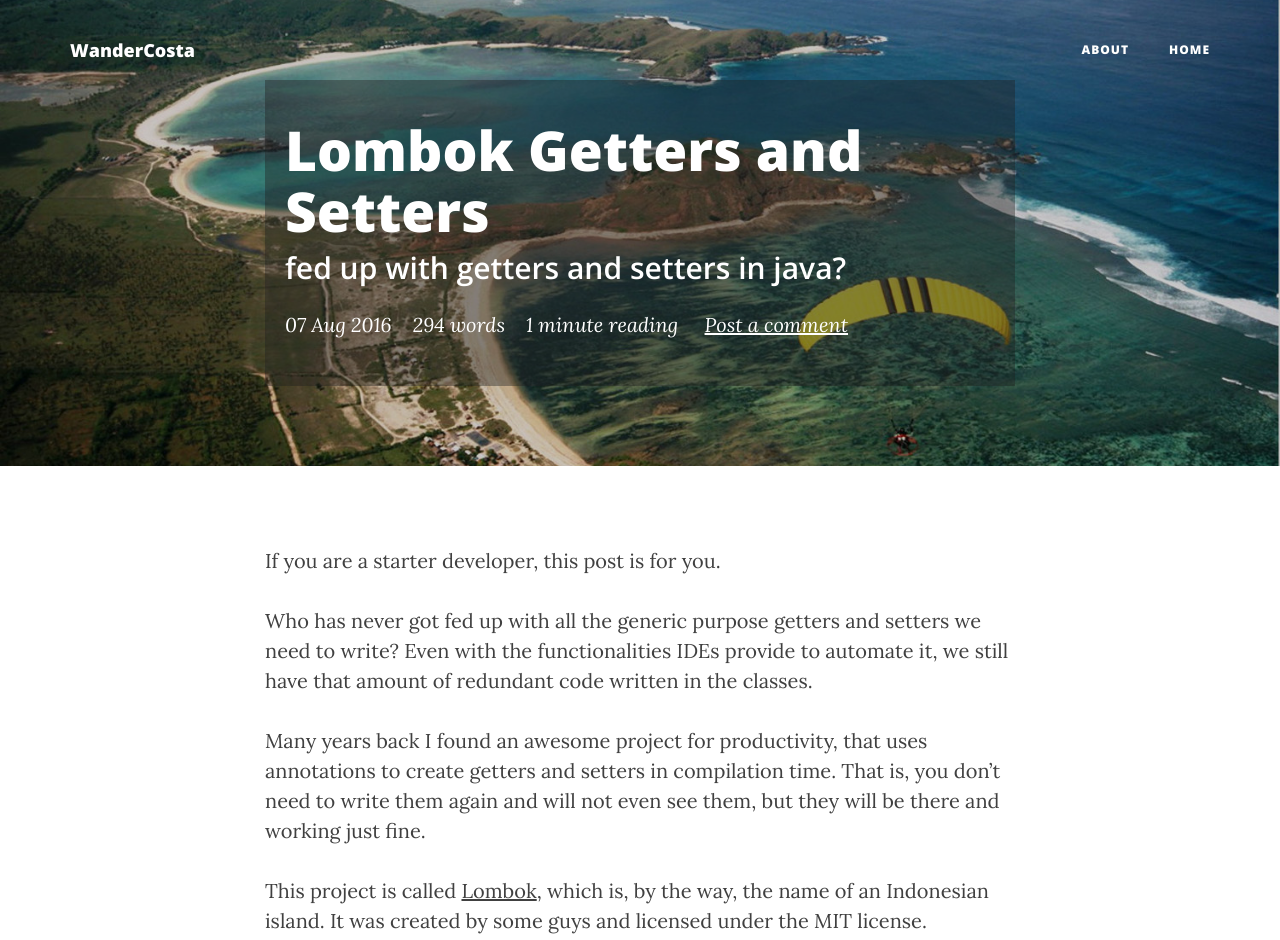
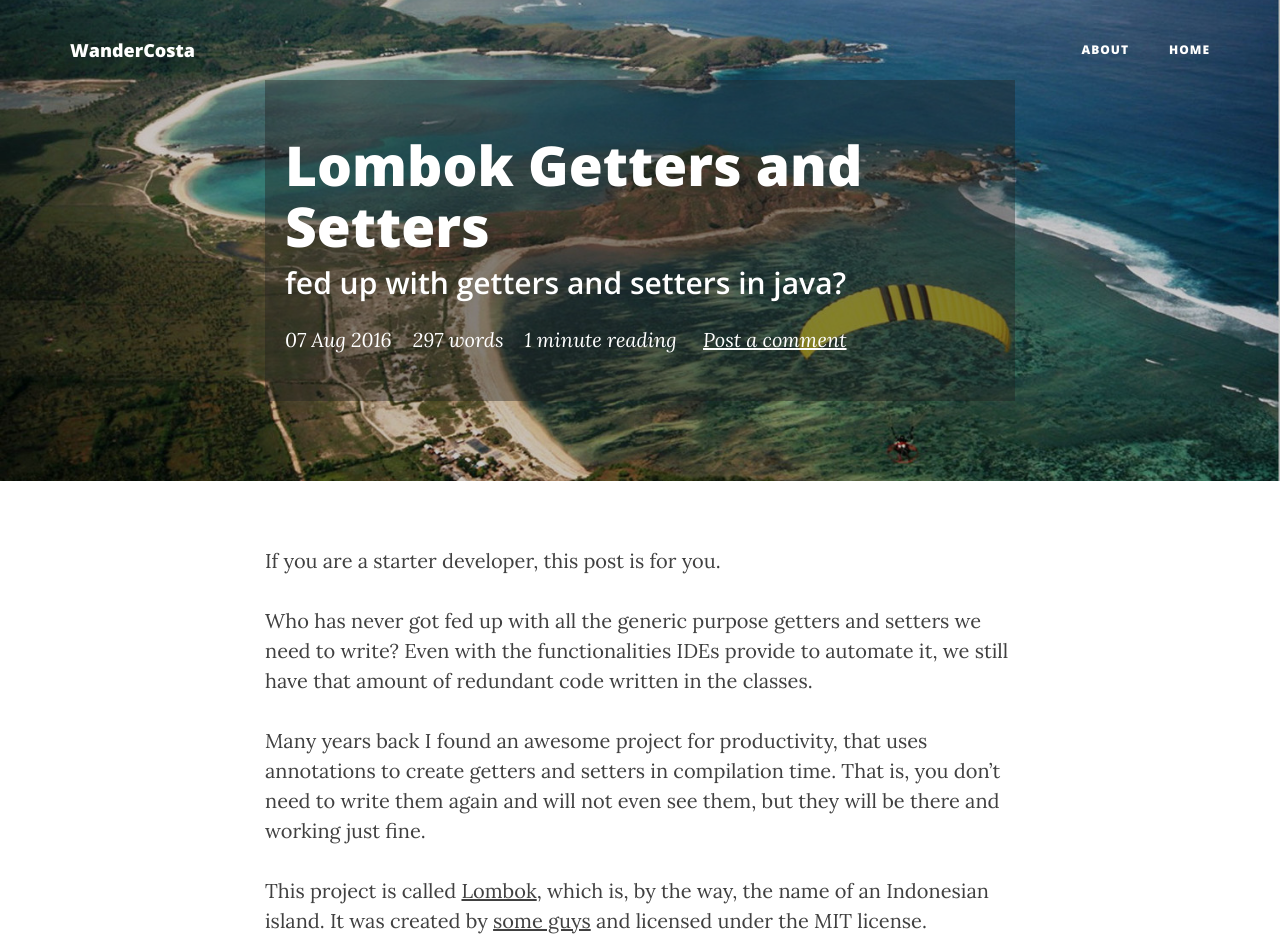
Before and after one commit to rwanderc/blog, a Jekyll site: the page built from _posts/2016-08-08-lombok.markdown, in a window 1280 px wide. Shown: the top 940 px of the page. Built offline with Jekyll 4.4.1, drawn with Linux system fonts in a browser that asks for light colours; nearby versions of some CDN libraries; comment, search, counter and statistics services are not loaded; some of the changed text lies outside the part shown.

Commit message:
Redefined title level and some CSS work

```diff
--- a/_posts/2016-08-08-lombok.markdown
+++ b/_posts/2016-08-08-lombok.markdown
@@ -19,9 +19,9 @@
 
 Many years back I found an awesome project for productivity, that uses annotations to create getters and setters in compilation time. That is, you don't need to write them again and will not even see them, but they will be there and working just fine.
 
-This project is called [Lombok][lombok], which is, by the way, the name of an Indonesian island. It was created by some guys and licensed under the MIT license. Importing the project is pretty straightforward, using maven or ant. So I will focus on using it. The library is powerful and has many features, but this post aims the very basic use.
+This project is called [Lombok][lombok], which is, by the way, the name of an Indonesian island. It was created by [some guys][credits] and licensed under the MIT license. Importing the project is pretty straightforward, using maven or ant. So I will focus on using it. The library is powerful and has many features, but this post aims the very basic use.
 
-### The Data Annotation
+## The Data Annotation
 
 The simplest way of populating a class with getters and setters is by using the annotation **@Data** at the class level.
 
@@ -32,21 +32,20 @@
 It will not only generate the getters and setters methods of your class but also the methods **equals()**, **hashCode()** and **toString()** automatically.
 
 <script src="https://gist.github.com/rwanderc/56a94ed08b7b62fb2995d14e7a0ded40.js"></script>
-
+<p></p>
 <script src="https://gist.github.com/rwanderc/6c3d81a2df1a988f586844cf5e386455.js"></script>
 
-
-
-### The Getter and Setter Annotations
+<p></p>
+## The Getter and Setter Annotations
 
 It's also possible to choose the methods and attributes to be generated by Lombok, by using the annotations **@Getter** and **@Setter** in the field level, preventing unnecessary fields to be exposed.
 
 <script src="https://gist.github.com/rwanderc/778c9a0373f90c8f38720954b1f154b6.js"></script>
 
 
-### Conclusion
+## Conclusion
 
-Easy? I'm pretty sure that, if you didn't know Lombok, you will now start using it, because it's just necessary to increase performance while coding. To know more about the project and its features, please visit their [site][lombok].
+Easy? I'm pretty sure that, if you didn't know Lombok, you will now start using it, because it's just necessary to increase performance while coding. To know more about the project and its features, please visit their [website][lombok].
 
 Good luck!
 
--- a/css/clean-blog.css
+++ b/css/clean-blog.css
@@ -5,7 +5,7 @@
 }
 p {
   line-height: 1.5;
-  margin: 30px 0;
+  margin: 15px 0 30px 0;
 }
 p a {
   text-decoration: underline;
@@ -18,6 +18,10 @@
 h6 {
   font-family: 'Open Sans', 'Helvetica Neue', Helvetica, Arial, sans-serif;
   font-weight: 800;
+  margin: 35px 0 10px 0;
+}
+.gist {
+  margin: 15px 0 15px 0;
 }
 a {
   color: #404040;
@@ -376,7 +380,7 @@
   color: white;
 }
 .pager {
-  margin: 20px 0 0;
+  margin: 20px 0 70px 0;
 }
 .pager li > a,
 .pager li > span {
```
